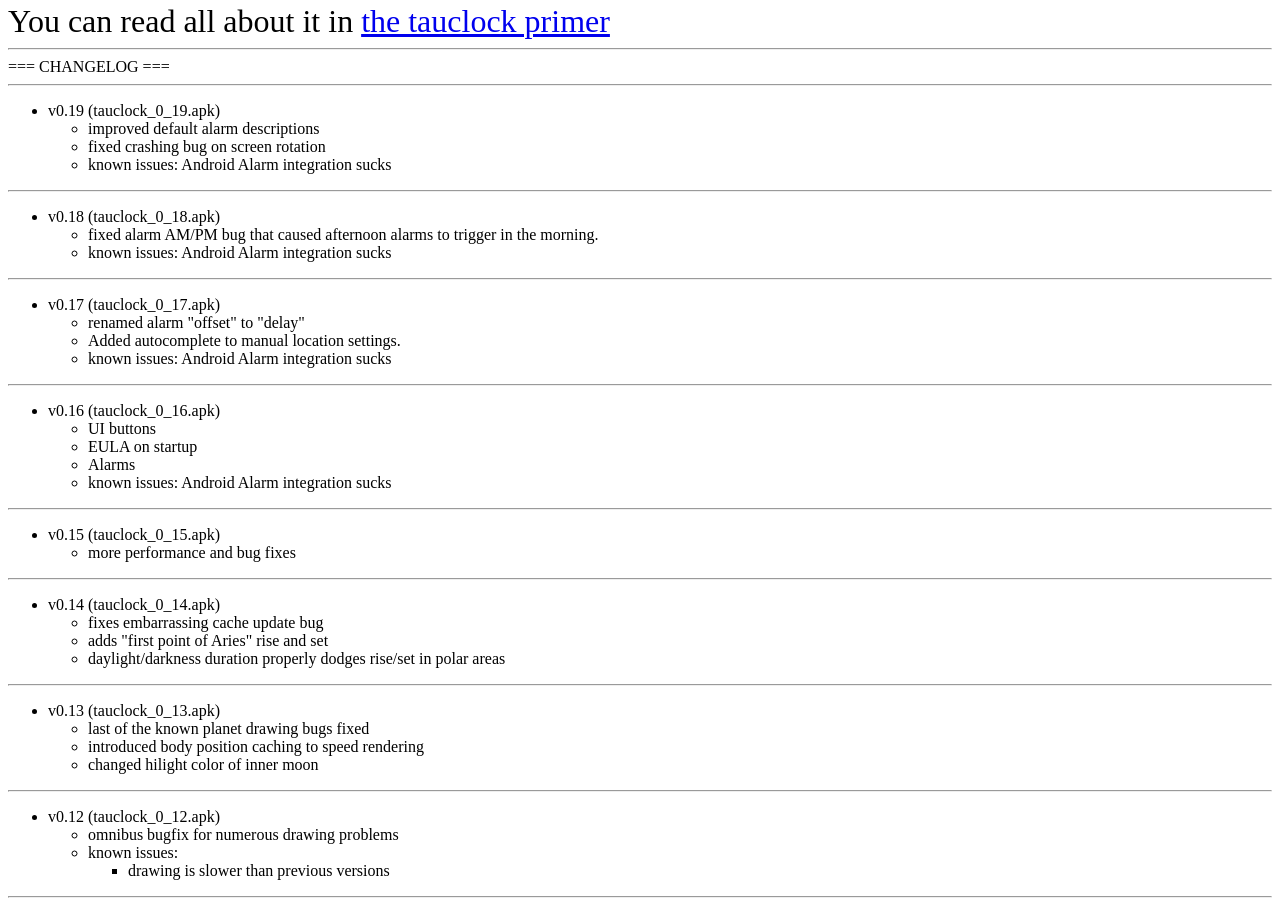
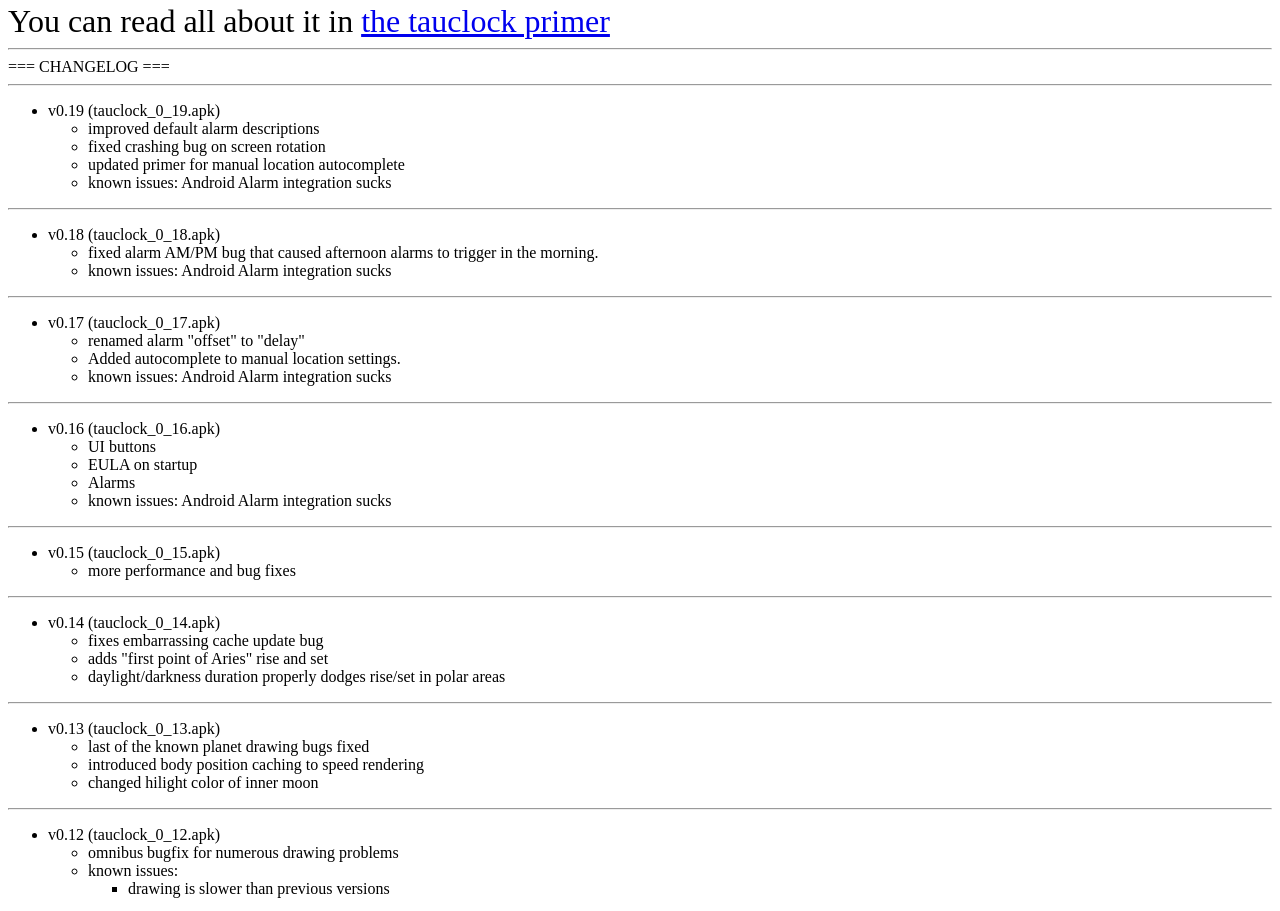
Before and after one commit to GorillaSapiens/tauclock, a plain HTML site: page website/index.html in a window 1280 px wide. Shown: the part 1162-2073 px from the top of the page. Drawn offline with Linux system fonts and the light colour scheme.

Commit message:
updated changelog for primer updates

```diff
--- a/website/index.html
+++ b/website/index.html
@@ -24,6 +24,7 @@ You can read all about it in <a href="primer.html">the tauclock primer</a>
 		<ul>
 			<li>improved default alarm descriptions</li>
 			<li>fixed crashing bug on screen rotation</li>
+			<li>updated primer for manual location autocomplete</li>
 			<li>known issues: Android Alarm integration sucks</li>
 		</ul>
 	</li>
```
